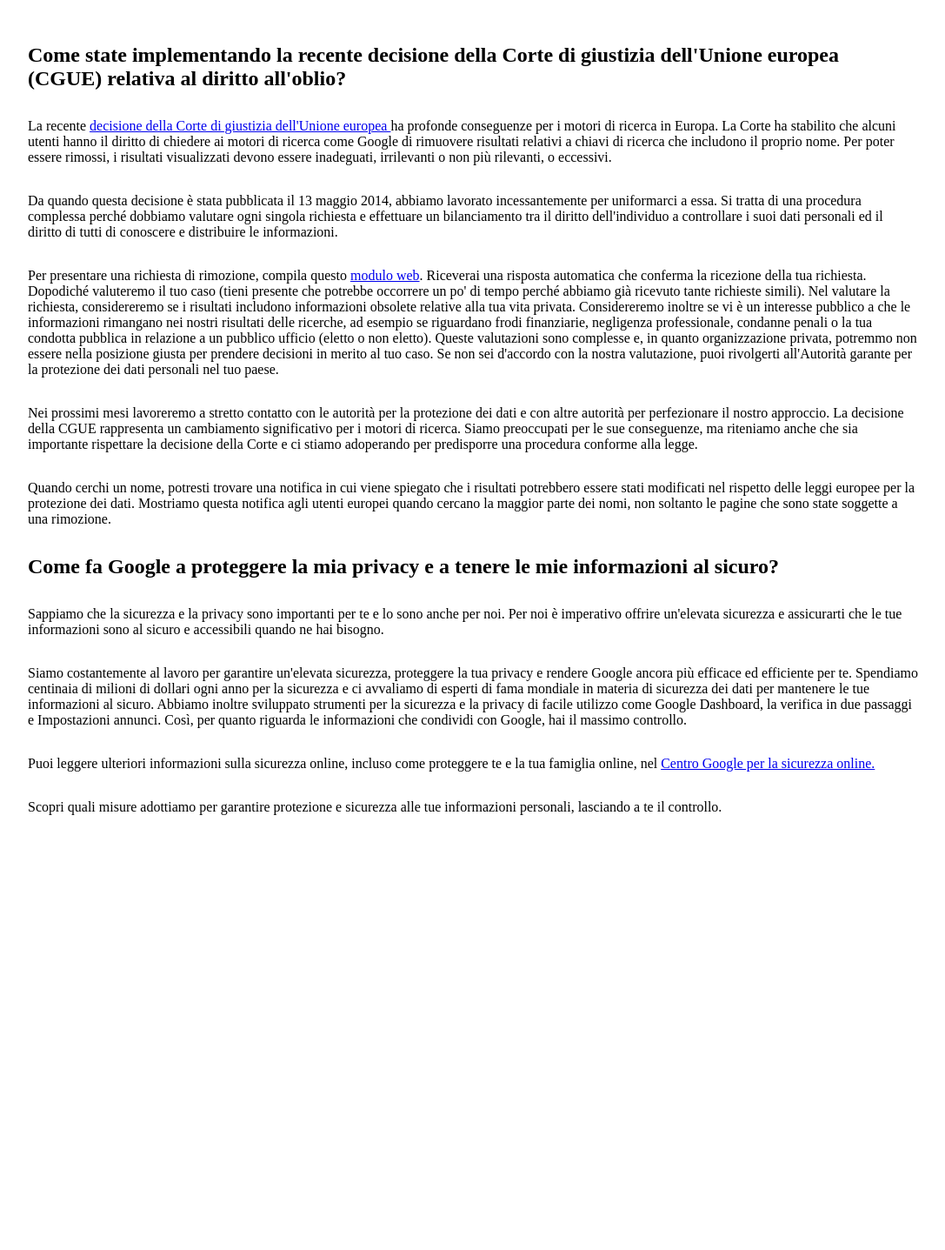
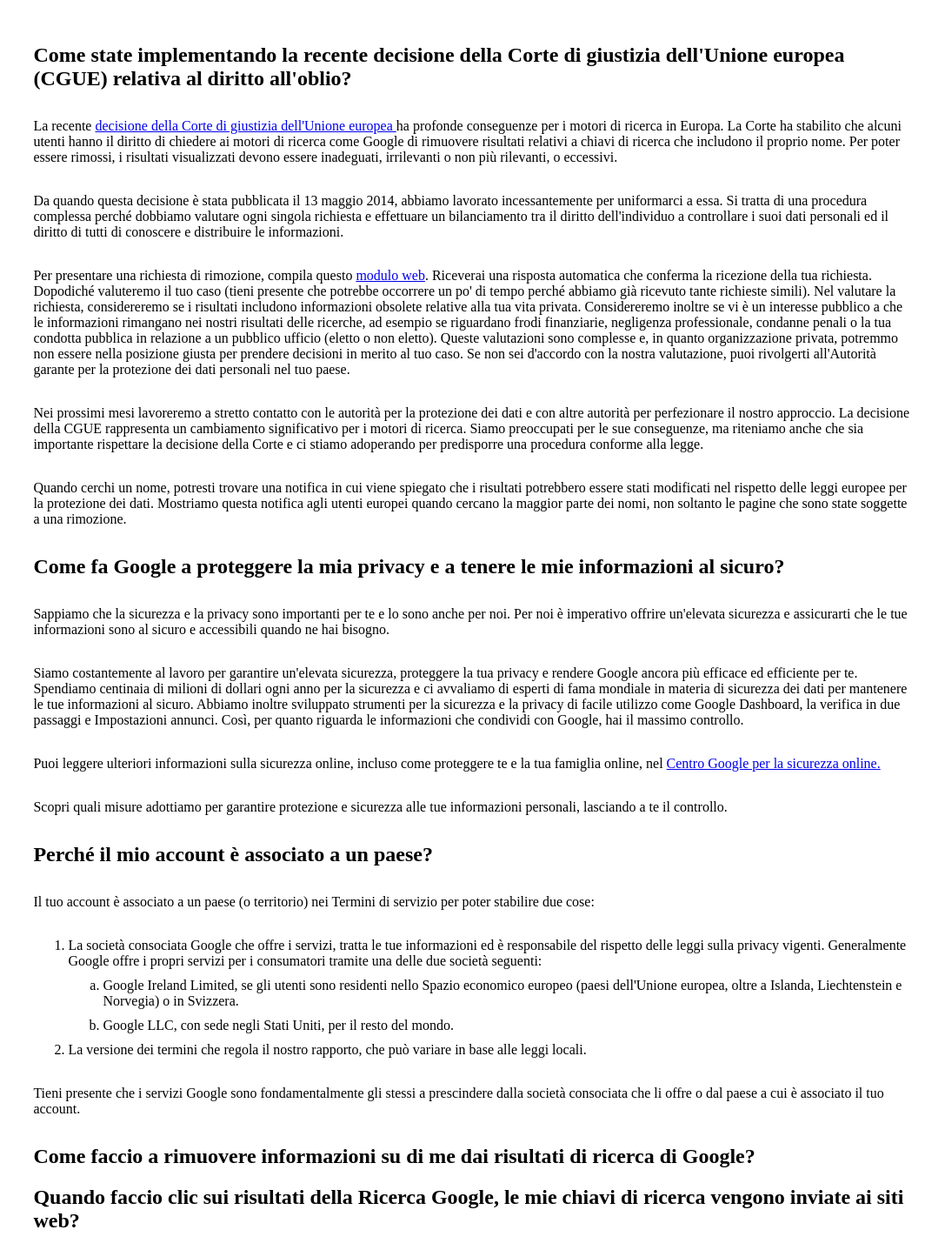
Before and after one commit to Crisano97/php-google-faq, a PHP site: page / in a window 1280 px wide. Shown: the whole page at 87% size, without its empty margins (96-1183 px from the left). Before the commit the page ends 937 px from the top, so only its background shows below. Run offline with PHP 8.4, Linux system fonts and the light colour scheme.

Commit message:
nesting an ordered list in another ordered list

```diff
--- a/index.php
+++ b/index.php
@@ -18,7 +18,36 @@
                 'Puoi leggere ulteriori informazioni sulla sicurezza online, incluso come proteggere te e la tua famiglia online, nel <a href="#">Centro Google per la sicurezza online.</a>',
                 "Scopri quali misure adottiamo per garantire protezione e sicurezza alle tue informazioni personali, lasciando a te il controllo.",
             ]
-        ]
+        ],
+        [
+            'question' => 'Perché il mio account è associato a un paese?',
+            'answer' => [
+                'Il tuo account è associato a un paese (o territorio) nei Termini di servizio per poter stabilire due cose:',
+                '<ol>
+                    <li>
+                        La società consociata Google che offre i servizi, tratta le tue informazioni ed è responsabile del rispetto delle leggi sulla privacy vigenti. Generalmente Google offre i propri servizi per i consumatori tramite una delle due società seguenti:
+                        <ol class="inner-list">
+                            <li>Google Ireland Limited, se gli utenti sono residenti nello Spazio economico europeo (paesi dell\'Unione europea, oltre a Islanda, Liechtenstein e Norvegia) o in Svizzera.</li>
+                            <li>Google LLC, con sede negli Stati Uniti, per il resto del mondo.</li>
+                        </ol>
+                    </li>
+                    <li>La versione dei termini che regola il nostro rapporto, che può variare in base alle leggi locali.</li>
+                </ol>',
+                'Tieni presente che i servizi Google sono fondamentalmente gli stessi a prescindere dalla società consociata che li offre o dal paese a cui è associato il tuo account.',
+            ]
+        ],
+        [
+            'question' => 'Come faccio a rimuovere informazioni su di me dai risultati di ricerca di Google?',
+            'answer' => [
+
+            ]
+        ],
+        [
+            'question' => 'Quando faccio clic sui risultati della Ricerca Google, le mie chiavi di ricerca vengono inviate ai siti web?',
+            'answer' => [
+
+            ]
+        ],
     ]
 ?>
 
@@ -33,16 +62,6 @@
 </head>
 <body>
     <div class="container">
-        <?php
-            // foreach($contents as $content){
-            //     // var_dump($content);
-            //     echo $content['question'];
-            //     foreach($content['answer'] as $answer){
-            //         echo $answer;
-            //     }
-            // }
-        ?>
-
 
             <?php foreach($contents as $content){ ?>
                 <h2>
--- a/style/style.css
+++ b/style/style.css
@@ -1,8 +1,8 @@
-*{
+/* *{
     margin: 0;
     padding: 0;
     box-sizing: border-box;
-}
+} */
 
 div.container {
     width: 80%;
@@ -14,3 +14,11 @@ div.container {
 div.container p {
     margin: 2rem 0;
 }
+
+li{
+    margin: 10px 0;
+}
+
+.inner-list{
+    list-style-type: lower-alpha;
+}
```
